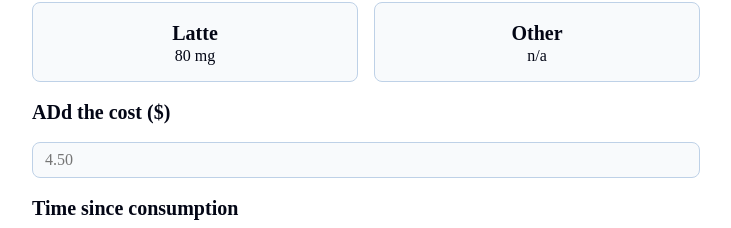
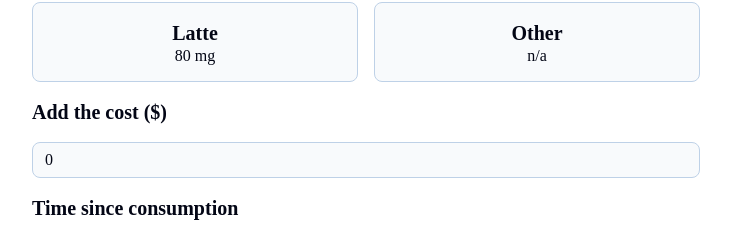
Before and after one commit to Cr1sti4n85/caffiend, a React (Vite) app: page / in a window 1280 px wide. Shown: the part 820-1048 px from the top of the page, without its empty margins (274-1005 px from the left). Built offline with nearby package versions, Linux system fonts and the light colour scheme; a web font is replaced by a local one.

Commit message:
Implement coffee cost input and time of consumption

```diff
--- a/src/components/CoffeeForm.jsx
+++ b/src/components/CoffeeForm.jsx
@@ -4,6 +4,12 @@ import { coffeeOptions } from "../utils";
 function CoffeeForm() {
   const [selectedCoffee, setSelectedCoffee] = useState(null);
   const [showCoffeeTypes, setShowCoffeeTypes] = useState(false);
+  const [coffeeCost, setCoffeeCost] = useState(0);
+  const [hour, setHour] = useState(0);
+  const [min, setMin] = useState(0);
+
+  function handleSubmitForm() {}
+
   const hours = [
     0, 1, 2, 3, 4, 5, 6, 7, 8, 9, 10, 11, 12, 13, 14, 15, 16, 17, 18, 19, 20,
     21, 22, 23,
@@ -67,13 +73,27 @@ function CoffeeForm() {
           })}
         </select>
       )}
-      <h4>ADd the cost ($)</h4>
-      <input type="number" className="w-full" placeholder="4.50" />
+      <h4>Add the cost ($)</h4>
+      <input
+        type="number"
+        className="w-full"
+        placeholder="4.50"
+        value={coffeeCost}
+        onChange={(e) => {
+          setCoffeeCost(e.target.value);
+        }}
+      />
       <h4>Time since consumption</h4>
       <div className="time-entry">
         <div>
           <h6>Hours</h6>
-          <select name="hours-select" id="hours-select">
+          <select
+            onChange={(e) => {
+              setHour(e.target.value);
+            }}
+            name="hours-select"
+            id="hours-select"
+          >
             {hours.map((hour, index) => {
               return (
                 <option key={index} value={hour}>
@@ -85,7 +105,13 @@ function CoffeeForm() {
         </div>
         <div>
           <h6>Mins</h6>
-          <select name="mins-select" id="mins-select">
+          <select
+            onChange={(e) => {
+              setMin(e.target.value);
+            }}
+            name="mins-select"
+            id="mins-select"
+          >
             {mins.map((min, index) => {
               return (
                 <option key={index} value={min}>
@@ -96,7 +122,7 @@ function CoffeeForm() {
           </select>
         </div>
       </div>
-      <button>
+      <button onClick={handleSubmitForm}>
         <p>Add entry</p>
       </button>
     </>
```
